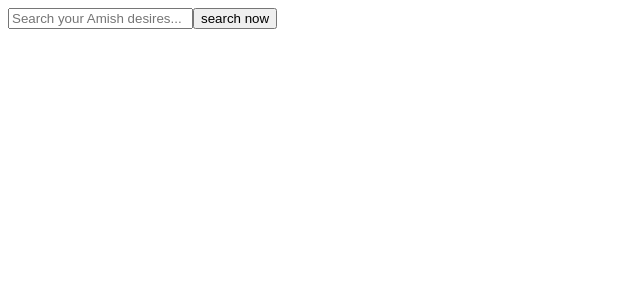
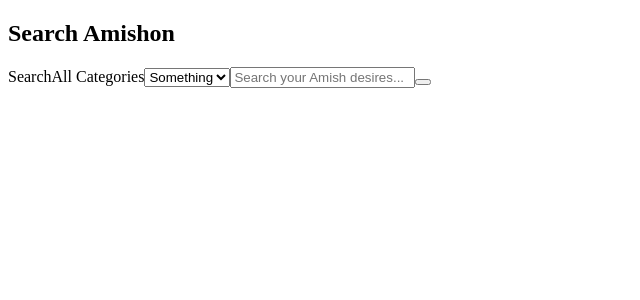
Before and after one commit to Amishon/Search_Cart, a React app: page / in a window 1280 px wide. Shown: the top 300 px of the page, without its empty margins (0-640 px from the left). Built offline with nearby package versions, Linux system fonts and the light colour scheme; no server answers; the HTML template or start-up script is replaced by a standard one.

Commit message:
in progress css

```diff
--- a/src/client/components/Cart.jsx
+++ b/src/client/components/Cart.jsx
@@ -31,7 +31,9 @@ class Cart extends React.Component {
                             <option value = "3">3</option>
                         </select>
                     </form>
-                    <button onClick={this.props.addToCart.bind(this, Number(this.state.value))}>ADD TO CART</button>
+                    <button onClick={this.props.addToCart.bind(this, Number(this.state.value))}>Add to Cart</button>
+                    <br></br>
+                    <button>Buy Now</button>
                     <br></br>
                     already in cart: {this.props.info.qty}
                 </div>
--- a/src/client/components/SearchBar.jsx
+++ b/src/client/components/SearchBar.jsx
@@ -19,9 +19,26 @@ class SearchBar extends React.Component {
 
     render() {
         return (
-            <div>
-                <input type="text" value = {this.state.searchString} onChange = {this.handleSearchBarChange} placeholder="Search your Amish desires..."></input>
-                <button onClick={this.props.submitSearch.bind(this, this.state.searchString)}>search now</button>
+            <div className="searchBarContainer">
+                <h2 className="searchBarHeader">Search Amishon</h2>
+                <div className="search-bar">
+                    <label id="nav-search-label">Search</label>
+                    <span className=" nav-facade-active" id="nav-auto-width-search-in">
+                    <span data-value="search-alias=aps" id="nav-search-in-content">
+                    All Categories
+                    </span>
+                    <span className="nav-down-arrow nav-sprite"></span>
+                    <select title="Search In" className="searchSelect" id="searchDropdownBox" name="books_category">
+                        <option value="1" defaultValue="Something">Something</option>
+                        <option value="2" title="Clothes">Clothes</option>
+                        <option value="3" title="Books">Books</option>
+                        <option value="4" title="Toys">Toys</option>
+
+                </select>
+                </span>
+                    <input type="text" id = "twotabsearchtextbox" value = {this.state.searchString} onChange = {this.handleSearchBarChange} placeholder="Search your Amish desires..."></input>
+                    <button className="nav-submit-input" title="Go" value="Go" onClick={this.props.submitSearch.bind(this, this.state.searchString)}></button>
+                </div>
             </div>
         )
     }
```
Also changed, not shown: 3 other files (tests, documents, lock files or other folders).
